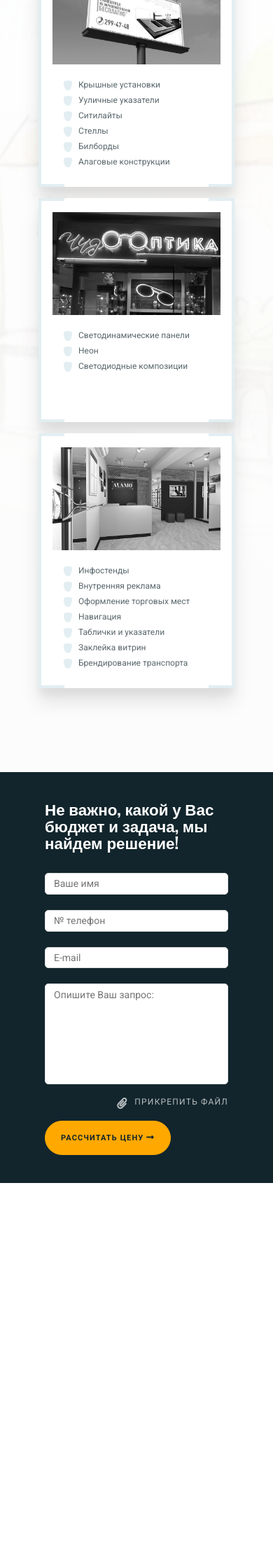
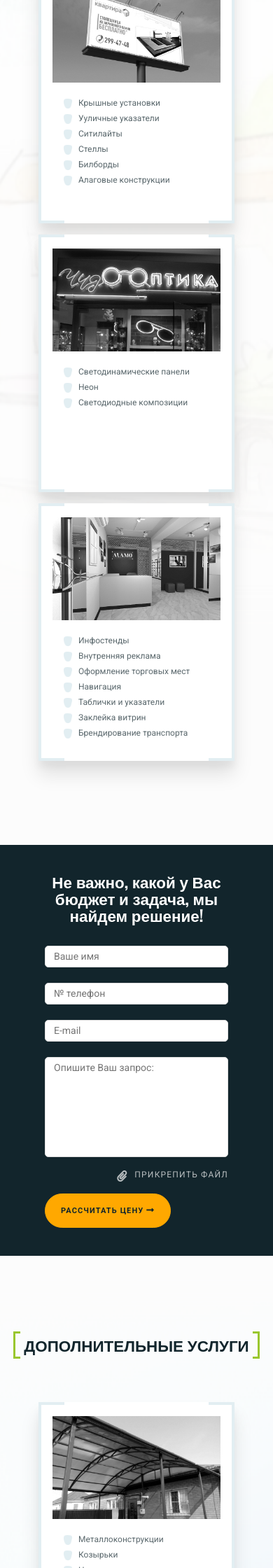
Before and after one commit to TeIxeTawre/forma-slova, a PHP site: page / in a window 390 px wide. Shown: the part 2760-5000 px from the top of the page at 70% size. Before the commit the page ends 4450 px from the top, so only its background shows below. Run offline with PHP 8.4, Linux system fonts and the light colour scheme; some libraries are stand-ins or nearby versions.

Commit message:
add ad sect

```diff
--- a/index.html
+++ b/index.html
@@ -28,7 +28,7 @@
 					<!-- /.logo -->
 					<nav>
 						<ul>
-							<li class="active"><a href="#">Услуги</a></li>
+							<li><a href="#">Услуги</a></li>
 							<li><a href="#">Заказ</a></li>
 							<li><a href="#">Портфолио</a></li>
 							<li><a href="#">О нас</a></li>
@@ -169,7 +169,10 @@
 				<div class="container-services">
 					<div class="card-pair">
 						<a href="#" class="card">
-							<img src="img/ser-1.jpg" alt="card" class="card__img">
+							<div class="card__img">
+								<img src="img/ser-1.jpg" alt="carg">
+							</div>
+							<!-- /.card__img-pair -->
 							<div class="text">
 								<div class="stroke">
 									<img src="img/card-icon.png" alt="icon">
@@ -206,7 +209,10 @@
 						</a>
 						<!-- /.card -->
 						<a href="#" class="card">
-							<img src="img/ser-2.jpg" alt="card" class="card__img">
+							<div class="card__img">
+								<img src="img/ser-2.jpg" alt="carg">
+							</div>
+							<!-- /.card__img-pair -->
 							<div class="text">
 								<div class="stroke">
 									<img src="img/card-icon.png" alt="icon">
@@ -246,7 +252,10 @@
 					<!-- /.card-pair -->
 					<div class="card-pair">
 						<a href="#" class="card">
-							<img src="img/ser-3.jpg" alt="card" class="card__img">
+							<div class="card__img">
+								<img src="img/ser-3.jpg" alt="carg">
+							</div>
+							<!-- /.card__img-pair -->
 							<div class="text">
 								<div class="stroke">
 									<img src="img/card-icon.png" alt="icon">
@@ -268,7 +277,10 @@
 						</a>
 						<!-- /.card -->
 						<a href="#" class="card">
-							<img src="img/ser-4.jpg" alt="card" class="card__img">
+							<div class="card__img">
+								<img src="img/ser-4.jpg" alt="carg">
+							</div>
+							<!-- /.card__img-pair -->
 							<div class="text">
 								<div class="stroke">
 									<img src="img/card-icon.png" alt="icon">
@@ -361,6 +373,105 @@
 	</div>
 	<!-- /.container-header -->
 
+	<div class="container-header">
+		<section class="section additional">
+			<h2 class="h2">
+				Дополнительные услуги
+			</h2>
+			<!-- /.h2 -->
+			<div class="container-ad">
+				<a href="#" class="card">
+					<div class="card__img">
+						<img src="img/ad-1.jpg" alt="card">
+					</div>
+					<!-- /.card__img-pair -->
+					<div class="text">
+						<div class="stroke">
+							<img src="img/card-icon.png" alt="icon">
+							<p>Металлоконструкции</p>
+						</div>
+						<!-- /.stroke -->
+						<div class="stroke">
+							<img src="img/card-icon.png" alt="icon">
+							<p>Козырьки</p>
+						</div>
+						<!-- /.stroke -->
+						<div class="stroke">
+							<img src="img/card-icon.png" alt="icon">
+							<p>Навесы</p>
+						</div>
+						<!-- /.stroke -->
+						<div class="stroke">
+							<img src="img/card-icon.png" alt="icon">
+							<p>Заборы</p>
+						</div>
+						<!-- /.stroke -->
+						<div class="stroke">
+							<img src="img/card-icon.png" alt="icon">
+							<p>Архитектурные формы</p>
+						</div>
+						<!-- /.stroke -->
+						<div class="stroke">
+							<img src="img/card-icon.png" alt="icon">
+							<p>Беседки</p>
+						</div>
+						<!-- /.stroke -->
+						<div class="stroke">
+							<img src="img/card-icon.png" alt="icon">
+							<p>Перила</p>
+						</div>
+						<!-- /.stroke -->
+					</div>
+					<!-- /.text -->
+				</a>
+				<!-- /.card -->
+				<a href="#" class="card">
+					<div class="card__img">
+						<img src="img/ad-2.jpg" alt="card">
+					</div>
+					<!-- /.card__img-pair -->
+					<div class="text">
+						<div class="stroke">
+							<img src="img/card-icon.png" alt="icon">
+							<p>Рекламный дизайн</p>
+						</div>
+						<!-- /.stroke -->
+						<div class="stroke">
+							<img src="img/card-icon.png" alt="icon">
+							<p>Печатная продукция</p>
+						</div>
+						<!-- /.stroke -->
+					</div>
+					<!-- /.text -->
+				</a>
+				<!-- /.card -->
+				<a href="#" class="card">
+					<div class="card__img">
+						<img src="img/ad-3.jpg" alt="card">
+					</div>
+					<!-- /.card__img-pair -->
+					<div class="text">
+						<div class="stroke">
+							<img src="img/card-icon.png" alt="icon">
+							<p>Монтажные работы</p>
+						</div>
+						<!-- /.stroke -->
+						<div class="stroke">
+							<img src="img/card-icon.png" alt="icon">
+							<p>Согласование документов</p>
+						</div>
+						<!-- /.stroke -->
+					</div>
+					<!-- /.text -->
+				</a>
+				<!-- /.card -->
+			</div>
+			<!-- /.container-ad -->
+		</section>
+		<!-- /.section additional -->
+	</div>
+	<!-- /.container-header -->
+
 	<!-- JavaScript and his libraries -->
 	<script src="js/jquery-3.4.1.min.js"></script>
 	<script src="js/owl.carousel.min.js"></script>
--- a/sass/_defualt-styles.sass
+++ b/sass/_defualt-styles.sass
@@ -7,6 +7,13 @@ body
 h2, .h2, h3, .h3, h4, .h4, p
  margin: 0
  padding: 0
+
+.container-ad
+ width: 100%
+ max-width: 1820px
+ margin: 0 auto
+ display: flex
+ justify-content: center
 
 .container-header
  width: 100%
@@ -25,6 +32,7 @@ h2, .h2, h3, .h3, h4, .h4, p
  max-width: 1820px
  display: flex
  justify-content: center
+ margin: 0 auto
 
 .section, section
  padding: 13.5rem 0 17rem 0
@@ -66,7 +74,7 @@ h2, .h2
  border: 1px solid $orange
  transition: color .3s ease-in-out, box-shadow .3s ease-in-out
  &:hover
-  box-shadow: 0px 4px 2px rgba(255,168,0,0.16), 0px 0px 6px rgba(0,0,0,0.06), inset 0px 10px 16px rgba(#fff, 0.16), inset 0px 4px 6px rgba(0, 0, 0, 0.06)
+  box-shadow: 0px 4px 2px rgba(255,168,0,0.16), 0px 0px 6px rgba(0,0,0,0.06), inset 0px 10px 25px rgba(#fff, 0.25), inset 0px 4px 6px rgba(0, 0, 0, 0.06)
 
 
 .btn-chang
--- a/sass/_media.sass
+++ b/sass/_media.sass
@@ -71,9 +71,16 @@
    &-one
     display: none
 
+ .container-ad
+  flex-direction: column
+  align-items: center
+  justify-content: flex-start
+  .card
+   min-height: 422px
+
 @media (max-width: 768px)
  .card
-  min-height: 40rem !important
+  min-height: 368px !important
  .card-pair
   flex-direction: column
   align-items: center
@@ -93,7 +100,22 @@
    input
     width: 100%
 
+ .additional
+  h2, .h2
+   font-size: 2.8rem
+   line-height: 4.8rem
+   &:after, &:before
+    border-width: 3px
+    width: 10px
+   &:after
+    left: -15px
+   &:before
+    right: -15px
+
  .forma
+  &__screen-two
+   h3, .h3
+    text-align: center
   .submit
    padding: 16px 22px
    font-size: 11px
--- a/sass/_sections.sass
+++ b/sass/_sections.sass
@@ -28,8 +28,10 @@
  &:hover
   transform: translateY(-10px)
   box-shadow: 0px 25px 50px rgba(0, 0, 0, 0.25)
-  img
-   filter: grayscale(0%)
+  .card__img
+    filter: grayscale(0%)
+    img
+     transform: scale(1.1)
   &:after, &:before
    border-color: $green
  &:after, &:before
@@ -50,8 +52,13 @@
   border-right: $card-bors solid $card-border
  &__img
   margin-bottom: 4.6rem
+  width: 100%
+  overflow: hidden
   filter: grayscale(100%)
   transition: filter .3s ease-in-out
+  img
+   width: 100%
+   transition: transform .5s
  .text
   .stroke
    display: flex
@@ -157,3 +164,8 @@
    width: 100%
    border-radius: 5px
    border: 1px solid #DDDDDD
+
+.additional
+ background: url(../img/ad-bg.png) no-repeat center center / cover
+ h2, .h2
+  margin-bottom: 5.8rem
```
Also changed, not shown: css/styles.css, img/ad-1.jpg (added), img/ad-2.jpg (added), img/ad-3.jpg (added), img/ad-bg.png (added), 1 other file.
